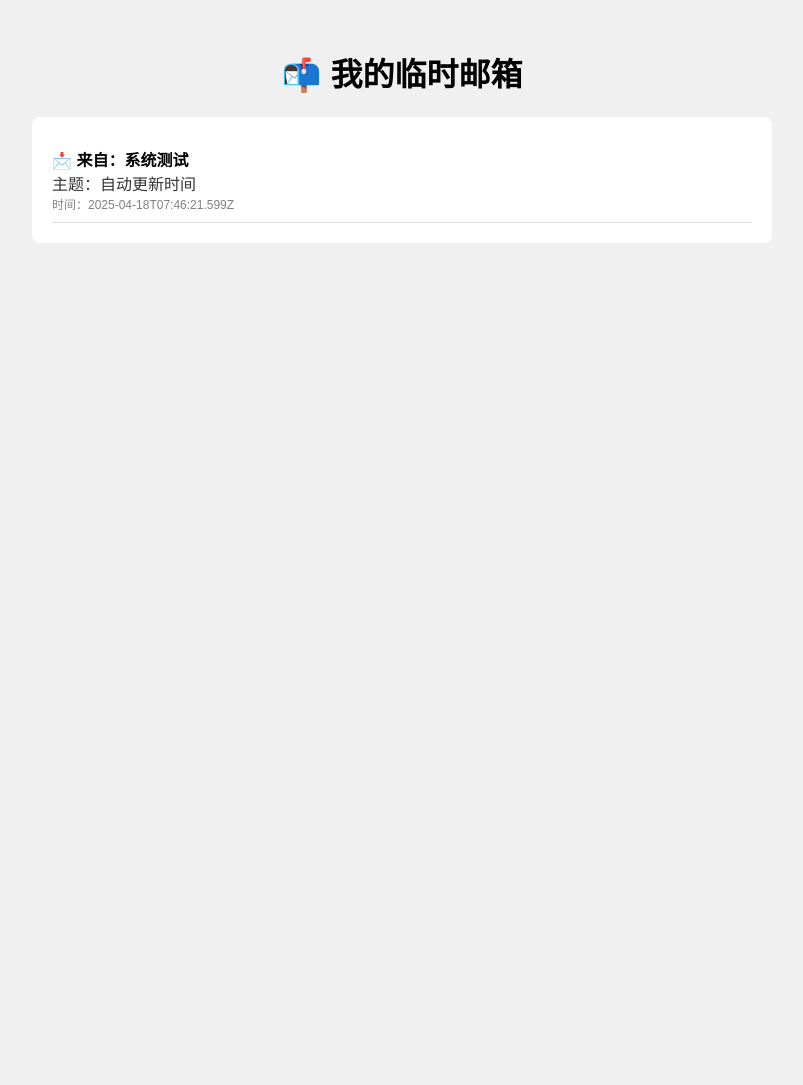
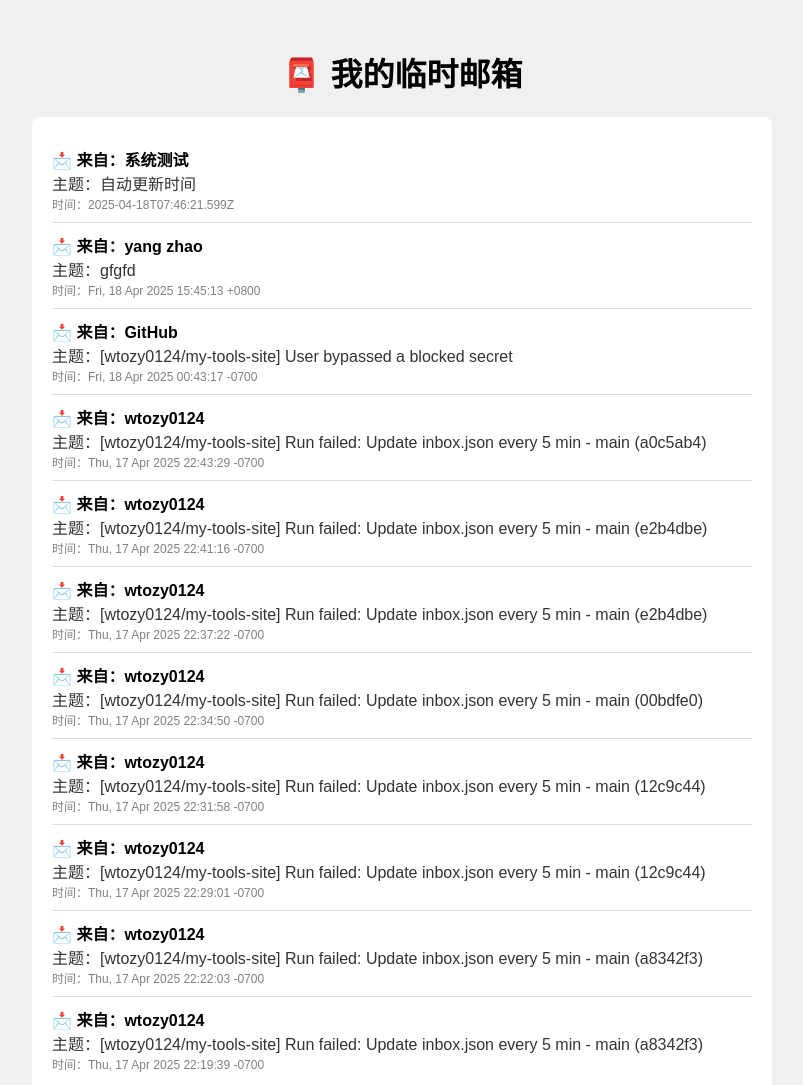
Before and after one commit to wtozy0124/my-tools-site, a website: page index.html in a window 1280 px wide. Shown: the top 1085 px of the page, without its empty margins (238-1041 px from the left). Before the commit the page ends 800 px from the top, so only its background shows below. Drawn offline with Linux system fonts and the light colour scheme.

Commit message:
Update index.html

```diff
--- a/index.html
+++ b/index.html
@@ -4,51 +4,28 @@
   <meta charset="UTF-8" />
   <title>我的临时邮箱</title>
   <style>
-    body {
-      font-family: sans-serif;
-      padding: 20px;
-      background: #f0f0f0;
-    }
-    h1 {
-      text-align: center;
-    }
-    #email-list {
-      max-width: 700px;
-      margin: auto;
-      background: white;
-      padding: 20px;
-      border-radius: 8px;
-    }
-    .mail {
-      border-bottom: 1px solid #ddd;
-      padding: 10px 0;
-    }
-    .from {
-      font-weight: bold;
-    }
-    .subject {
-      color: #333;
-    }
-    .date {
-      color: gray;
-      font-size: 12px;
-    }
+    body { font-family: sans-serif; padding: 20px; background: #f0f0f0; }
+    h1 { text-align: center; }
+    #email-list { max-width: 700px; margin: auto; background: white; padding: 20px; border-radius: 8px; }
+    .mail { border-bottom: 1px solid #ddd; padding: 10px 0; }
+    .mail:last-child { border: none; }
+    .from { font-weight: bold; }
+    .subject { color: #333; }
+    .date { color: gray; font-size: 12px; }
   </style>
 </head>
 <body>
-  <h1>📬 我的临时邮箱</h1>
+  <h1>📮 我的临时邮箱</h1>
   <div id="email-list">加载中...</div>
 
   <script>
     function loadInbox() {
-      fetch('inbox.json?ts=' + Date.now())
+      fetch('inbox.json?t=' + Date.now()) // 加时间戳确保不缓存
         .then(res => res.json())
         .then(data => {
           const list = document.getElementById('email-list');
           list.innerHTML = '';
-
-          const mail = data[0];
-          if (mail) {
+          data.forEach(mail => {
             const div = document.createElement('div');
             div.className = 'mail';
             div.innerHTML = `
@@ -57,9 +34,7 @@
               <div class="date">时间：${mail.date}</div>
             `;
             list.appendChild(div);
-          } else {
-            list.innerHTML = '暂无邮件';
-          }
+          });
         })
         .catch(err => {
           document.getElementById('email-list').innerText = '加载失败，请稍后重试';
@@ -67,10 +42,8 @@
         });
     }
 
-    // 首次加载
     loadInbox();
-    // 每 15 秒自动刷新
-    setInterval(loadInbox, 15000);
+    setInterval(loadInbox, 10000); // 每 10 秒刷新一次
   </script>
 </body>
 </html>
```
